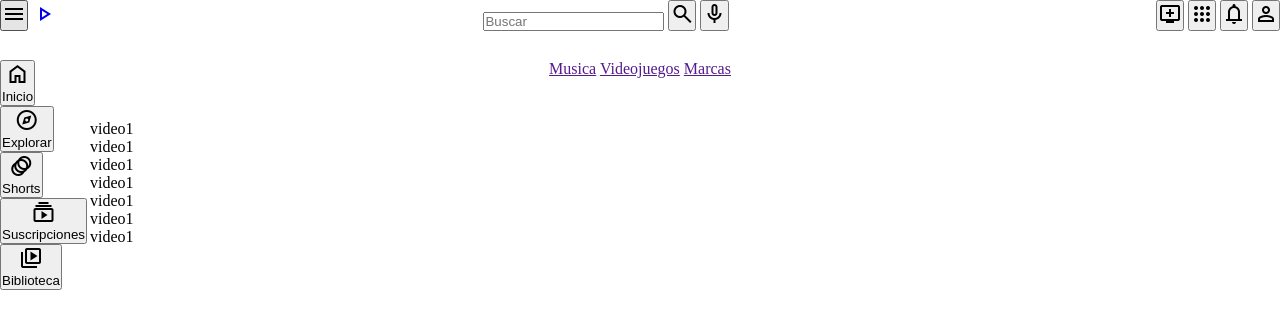
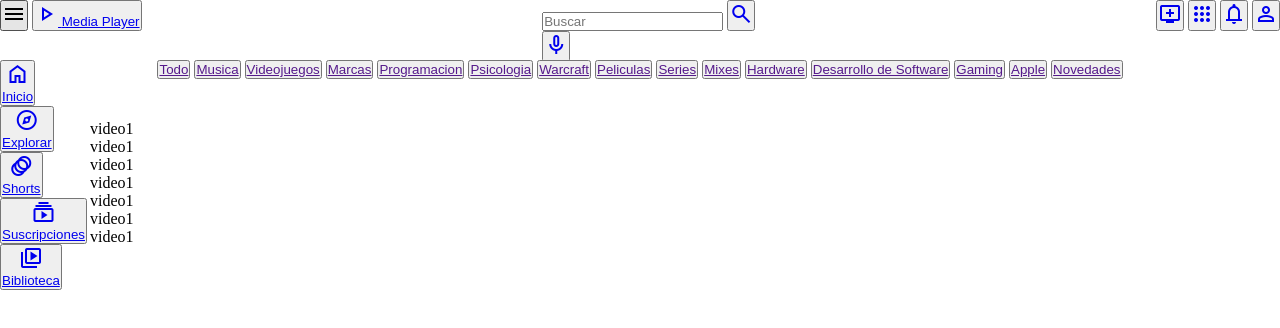
Before and after one commit to Hozk19/Proyecto_2_Front_End, a plain HTML site: page index.html in a window 1280 px wide. Drawn offline with nearby package versions, Linux system fonts and the light colour scheme.

Commit message:
Cambios en la estructura y agregado de mas categorias

```diff
--- a/index.html
+++ b/index.html
@@ -17,85 +17,152 @@
                     menu
                 </span>
             </button>
+            <button>
                 <a href="index.html">
-                <span class="material-symbols-outlined">
+                    <span id="play"class="material-symbols-outlined">
                         play_arrow
                     </span>
+                    <span id="letra-logo">Media Player</span>
                 </a>
+            </button>
         </section>
         <section class="section-2">
-            <form name="busqueda" method="post"action="/send.js">
+            <form name="busqueda">
                 <input type="text" placeholder="Buscar">
-                <button>
+                <button class="search">
+                    <a href="#">
                         <span class="material-symbols-outlined">
                             search
                         </span>
+                    </a>
                 </button>
-                <button>
+            </form>
+            <button class="mic">
+                <a href="#">
                     <span class="material-symbols-outlined">
                         mic
                     </span>
+                </a>
             </button>
-            </form>
         </section>
         <section class="section-3">
             <button>
+                <a href="#">
                     <span class="material-symbols-outlined">
                         add_to_queue
                     </span>
+                </a>
             </button>
             <button>
+                <a href="#">
                     <span class="material-symbols-outlined">
                         apps
                     </span>
+                </a>
             </button>
             <button>
+                <a href="#">
                     <span class="material-symbols-outlined">
                         notifications
                     </span>
+                </a>
             </button>
             <button>
+                <a href="#">
                     <span class="material-symbols-outlined">
                         person
                     </span>
+                </a>
             </button>
         </section>
     </header>
-    <nav class="categorias">
+    <nav>
+        <button id="Todo" class="categorias">
+            <a href="">Todo</a>
+        </button>
+        <button class="categorias">
             <a href="">Musica</a>
+        </button>
+        <button class="categorias">
             <a href="">Videojuegos</a>
+        </button>
+        <button class="categorias">
             <a href="">Marcas</a>
+        </button>
+        <button class="categorias">
+            <a href="">Programacion</a>
+        </button>
+        <button class="categorias">
+            <a href="">Psicologia</a>
+        </button>
+        <button class="categorias">
+            <a href="">Warcraft</a>
+        </button>
+        <button class="categorias">
+            <a href="">Peliculas</a>
+        </button>
+        <button class="categorias">
+            <a href="">Series</a>
+        </button>
+        <button class="categorias">
+            <a href="">Mixes</a>
+        </button>
+        <button class="categorias">
+            <a href="">Hardware</a>
+        </button>
+        <button class="categorias">
+            <a href="">Desarrollo de Software</a>
+        </button>
+        <button class="categorias">
+            <a href="">Gaming</a>
+        </button>
+        <button class="categorias">
+            <a href="">Apple</a>
+        </button>
+        <button class="categorias">
+            <a href="">Novedades</a>
+        </button>
     </nav>
     <aside>
-        <button>
+        <button class="left-button">
+            <a href="#">
                 <span class="material-symbols-outlined">
                 home
                 </span>
                 <p>Inicio</p>
+            </a>
         </button>
-        <button>
+        <button class="left-button">
+            <a href="#">
                 <span class="material-symbols-outlined">
                     explore
                 </span>
                 <p>Explorar</p>
+            </a>
         </button>
-        <button>
+        <button class="left-button">
+            <a href="#">
                 <span class="material-symbols-outlined">
                     animation
                 </span>
                 <p>Shorts</p>
+            </a>
         </button>
-        <button>
+        <button class="left-button">
+            <a href="#">
                 <span class="material-symbols-outlined">
                     subscriptions
                 </span>
                 <p>Suscripciones</p>
+            </a>
         </button>
-        <button>
+        <button class="left-button">
+            <a href="#">
                 <span class="material-symbols-outlined">
                     video_library
                 </span>
                 <p>Biblioteca</p>
+            </a>
         </button>
     </aside>
     <main>
```
Lines whose indentation alone changed are shown as unchanged.
